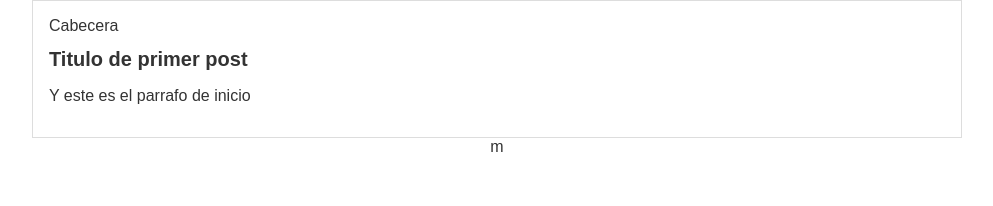
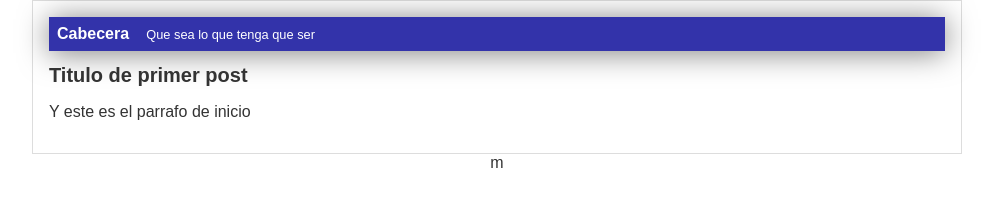
Before and after one commit to JulioPrieto06/registrationform, a plain HTML site: page blogpost.html in a window 1280 px wide. Shown: the whole page, without its empty margins (143-1136 px from the left). Drawn offline with Linux system fonts and the light colour scheme.

Commit message:
Cabecera lista con diseño

```diff
--- a/blogpost.html
+++ b/blogpost.html
@@ -7,6 +7,7 @@
     <div id="container">
       <div id="cabecera">
         Cabecera
+        <span id="tagline">Que sea lo que tenga que ser</span>
       </div>
       <div id="post">
     <h1>Titulo de primer post</h1>
--- a/css/estilos.css
+++ b/css/estilos.css
@@ -5,6 +5,19 @@ body{
   font-size: 16px;
   margin: 0;
   padding: 0;
+ }
+ #cabecera{
+  background: #33A;
+  box-shadow: 0px 2px 30px rgba(0,0,0,0.5);
+  color: white;
+  font-weight: bold;
+  margin: 0;
+  padding:  0.5em;
+ }
+ #cabecera #tagline{
+  margin: 0 0 0 1em;
+  font-weight: normal;
+  font-size: 0.8em;
  }
 
 #container{
```
